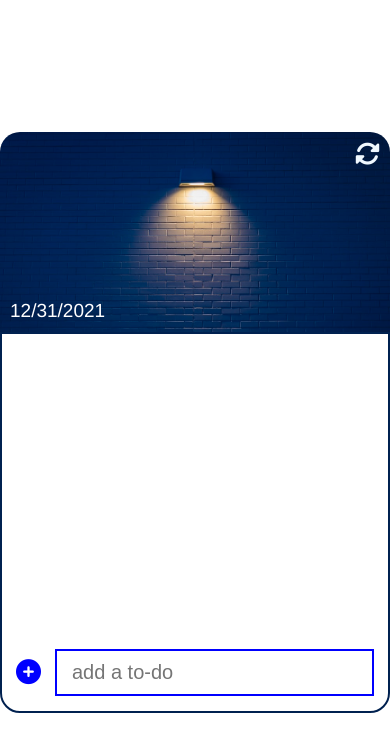
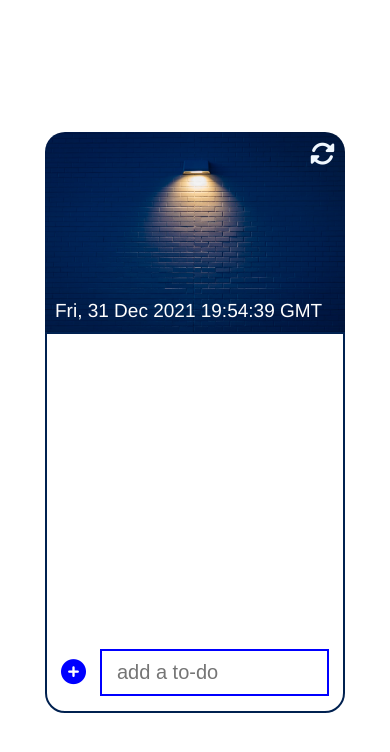
Before and after one commit to BouaikIlham/to-do-List, a plain HTML site: page index.html in a window 390 px wide. Drawn offline with Linux system fonts and the light colour scheme.

Commit message:
fix width in mobile

```diff
--- a/app.js
+++ b/app.js
@@ -3,9 +3,12 @@ const addButton = document.querySelector('.fa-plus-circle')
 const clear = document.querySelector('.fa-sync-alt')
 const input = document.getElementById('input')
 const date = document.querySelector(".date")
-let today = new Date()
-let option = {weekday:'long',month:'short',day:'numeric'}
-date.innerHTML = today.toLocaleDateString(option)
+
+setInterval(() => {
+    let today = new Date()
+    date.innerHTML = today.toUTCString()
+}, 1000)
+
 
 addButton.addEventListener("click", (e) => {
     if(input.value) {
--- a/style.css
+++ b/style.css
@@ -14,7 +14,7 @@ body {
   align-items: center;
 }
 .container {
-  width: 400px;
+  width: 300px;
 }
 .container .header {
   height: 200px;
@@ -101,4 +101,5 @@ body {
   margin-left: 14px;
   font-size: 20px;
   outline: none;
+  width: 100%;
 }
```
